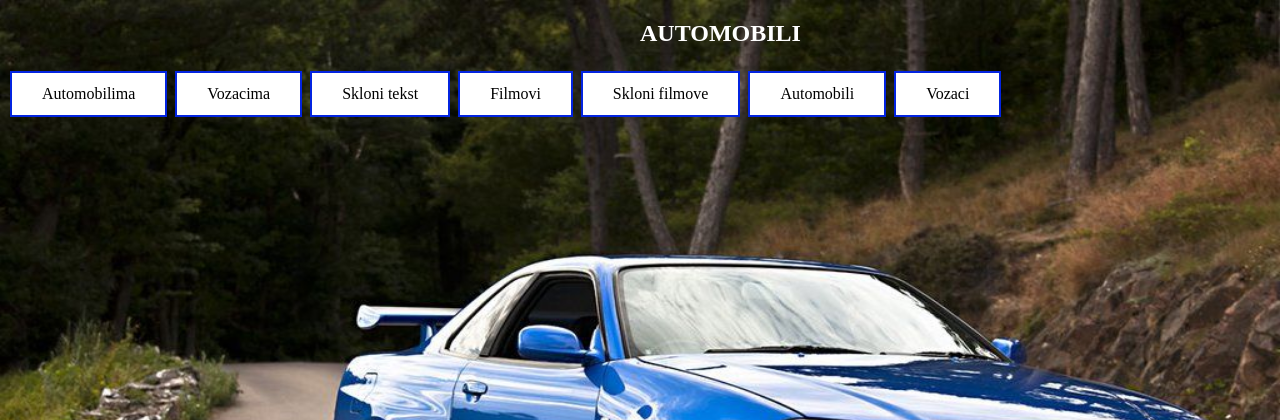
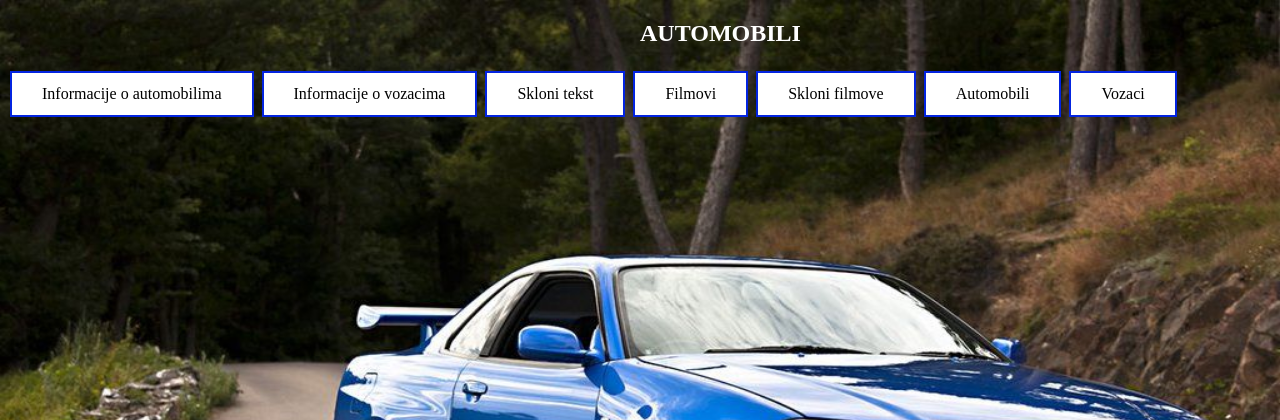
Before and after one commit to 1lazar/Trke-domaci1, a PHP site: page / in a window 1280 px wide. Shown: the top 420 px of the page. Run offline with PHP 8.4, Linux system fonts and the light colour scheme.

Commit message:
Promena naziva dugmicima

```diff
--- a/index.php
+++ b/index.php
@@ -17,8 +17,8 @@
 <body>
 
     <h2>AUTOMOBILI</h2>
-    <button type="submit" id="dugme1" class="button button1" name="submit">Automobilima</button>
-    <button type="submit" id="dugme2" class="button button1" name="submit">Vozacima</button>
+    <button type="submit" id="dugme1" class="button button1" name="submit">Informacije o automobilima</button>
+    <button type="submit" id="dugme2" class="button button1" name="submit">Informacije o vozacima</button>
     <button type="submit" name="skloni" id="skloni" class="button button1" onclick="skloniDiv('text')">Skloni tekst</button>
 
 
```
